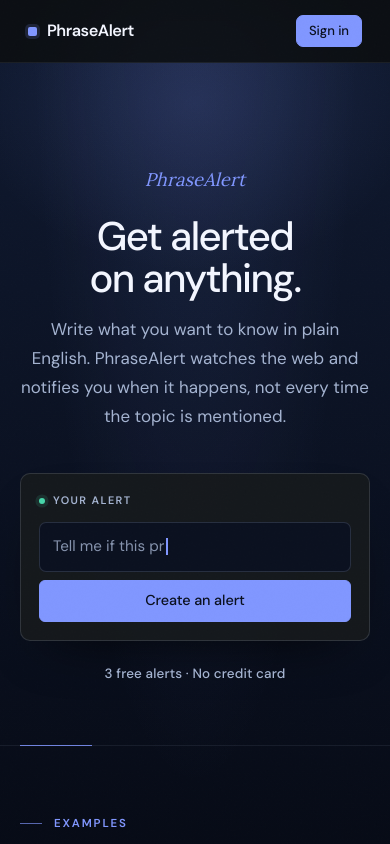
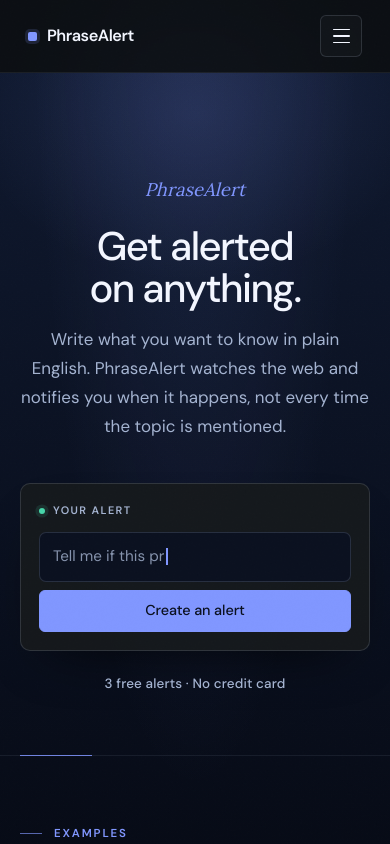
Before and after one commit to JamesANZ/PhraseAlert, a Next.js app: page / in a window 390 px wide. Shown: the top 844 px of the page. Built offline with nearby package versions, Linux system fonts and the light colour scheme; no server answers; the database is empty.

Commit message:
add hamburger menu for mobile

```diff
--- a/app/globals.css
+++ b/app/globals.css
@@ -241,6 +241,10 @@
 
 .nav-signout-form {
   display: contents;
+}
+
+.mobile-nav {
+  display: none;
 }
 
 /* ------------------------------------------------------------- buttons */
@@ -1874,6 +1878,85 @@
     display: none;
   }
 
+  .nav-end > .nav-actions,
+  .nav-end > .btn {
+    display: none;
+  }
+
+  .mobile-nav {
+    display: block;
+  }
+
+  .mobile-nav-toggle {
+    width: 42px;
+    height: 42px;
+    display: grid;
+    place-content: center;
+    gap: 5px;
+    border: 1px solid var(--line);
+    border-radius: 6px;
+    background: rgba(255, 255, 255, 0.025);
+    cursor: pointer;
+  }
+
+  .mobile-nav-toggle span {
+    display: block;
+    width: 17px;
+    height: 1.5px;
+    border-radius: 2px;
+    background: var(--text);
+  }
+
+  .mobile-nav-panel {
+    position: fixed;
+    z-index: 60;
+    top: 70px;
+    left: 16px;
+    right: 16px;
+    padding: 10px;
+    border: 1px solid var(--line);
+    border-radius: var(--radius-lg);
+    background: rgba(12, 18, 33, 0.98);
+    box-shadow: 0 24px 48px -20px rgba(0, 0, 0, 0.75);
+    backdrop-filter: blur(18px);
+  }
+
+  .mobile-nav-links {
+    display: flex;
+    flex-direction: column;
+    padding: 4px;
+  }
+
+  .mobile-nav-links a {
+    padding: 11px 12px;
+    border-radius: 5px;
+    color: var(--text);
+    font-size: 0.95rem;
+    font-weight: 500;
+    text-decoration: none;
+  }
+
+  .mobile-nav-links a:hover {
+    background: rgba(129, 151, 255, 0.1);
+    color: var(--brass-bright);
+  }
+
+  .mobile-nav-actions {
+    display: flex;
+    gap: 8px;
+    padding: 12px 4px 4px;
+    border-top: 1px solid var(--line-soft);
+  }
+
+  .mobile-nav-actions .btn,
+  .mobile-nav-actions form {
+    flex: 1;
+  }
+
+  .mobile-nav-actions .btn {
+    width: 100%;
+  }
+
   .watch-input-row {
     flex-direction: column;
   }
--- /dev/null
+++ b/components/MobileNav.tsx
@@ -0,0 +1,88 @@
+"use client";
+
+import Link from "next/link";
+import { useState } from "react";
+
+export function MobileNav({
+  signedIn,
+  signOutAction,
+}: {
+  signedIn: boolean;
+  signOutAction?: () => Promise<void>;
+}) {
+  const [open, setOpen] = useState(false);
+
+  function closeMenu() {
+    setOpen(false);
+  }
+
+  return (
+    <div className="mobile-nav">
+      <button
+        className="mobile-nav-toggle"
+        type="button"
+        aria-expanded={open}
+        aria-controls="mobile-navigation"
+        aria-label={open ? "Close navigation menu" : "Open navigation menu"}
+        onClick={() => setOpen((current) => !current)}
+      >
+        <span />
+        <span />
+        <span />
+      </button>
+      {open && (
+        <div id="mobile-navigation" className="mobile-nav-panel">
+          <nav className="mobile-nav-links" aria-label="Mobile">
+            <a href="/#examples" onClick={closeMenu}>
+              Examples
+            </a>
+            <a href="/#how" onClick={closeMenu}>
+              How it works
+            </a>
+            <a href="/#pricing" onClick={closeMenu}>
+              Pricing
+            </a>
+            {signedIn && (
+              <>
+                <Link href="/watches" onClick={closeMenu}>
+                  My alerts
+                </Link>
+                <Link href="/billing" onClick={closeMenu}>
+                  Billing
+                </Link>
+              </>
+            )}
+          </nav>
+          <div className="mobile-nav-actions">
+            {signedIn ? (
+              <>
+                <Link
+                  className="btn btn-primary"
+                  href="/watches/new"
+                  onClick={closeMenu}
+                >
+                  New alert
+                </Link>
+                {signOutAction && (
+                  <form action={signOutAction}>
+                    <button className="btn btn-ghost" type="submit">
+                      Sign out
+                    </button>
+                  </form>
+                )}
+              </>
+            ) : (
+              <Link
+                className="btn btn-primary"
+                href="/login"
+                onClick={closeMenu}
+              >
+                Sign in
+              </Link>
+            )}
+          </div>
+        </div>
+      )}
+    </div>
+  );
+}
--- a/components/Nav.tsx
+++ b/components/Nav.tsx
@@ -1,8 +1,15 @@
 import Link from "next/link";
 import { auth, signOut } from "@/lib/auth";
+import { MobileNav } from "@/components/MobileNav";
 
 export async function Nav() {
   const session = await auth();
+  const signedIn = Boolean(session?.user);
+
+  async function handleSignOut() {
+    "use server";
+    await signOut({ redirectTo: "/" });
+  }
 
   return (
     <header className="nav">
@@ -16,21 +23,15 @@
             <a href="/#examples">Examples</a>
             <a href="/#how">How it works</a>
             <a href="/#pricing">Pricing</a>
-            {session?.user && <Link href="/watches">My alerts</Link>}
-            {session?.user && <Link href="/billing">Billing</Link>}
+            {signedIn && <Link href="/watches">My alerts</Link>}
+            {signedIn && <Link href="/billing">Billing</Link>}
           </nav>
-          {session?.user ? (
+          {signedIn ? (
             <div className="nav-actions">
               <Link className="btn btn-small btn-primary" href="/watches/new">
                 New alert
               </Link>
-              <form
-                className="nav-signout-form"
-                action={async () => {
-                  "use server";
-                  await signOut({ redirectTo: "/" });
-                }}
-              >
+              <form className="nav-signout-form" action={handleSignOut}>
                 <button className="btn btn-small btn-ghost" type="submit">
                   Sign out
                 </button>
@@ -41,6 +42,7 @@
               Sign in
             </Link>
           )}
+          <MobileNav signedIn={signedIn} signOutAction={handleSignOut} />
         </div>
       </div>
     </header>
```
Also changed, not shown: 1 other file (tests, documents, lock files or other folders).
